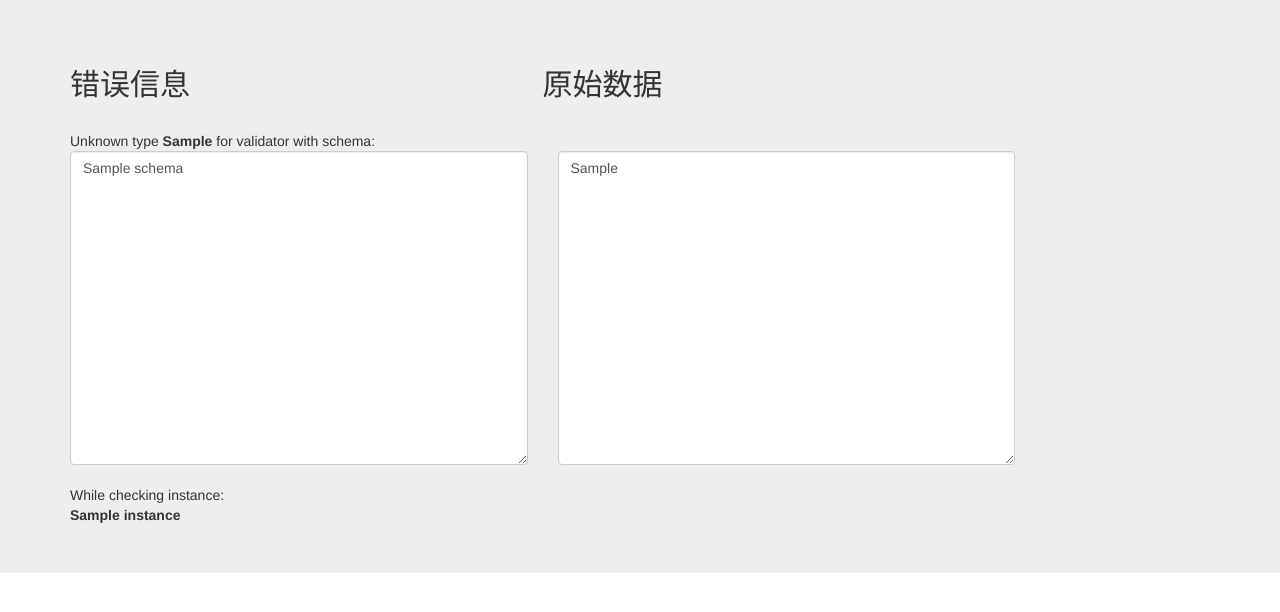
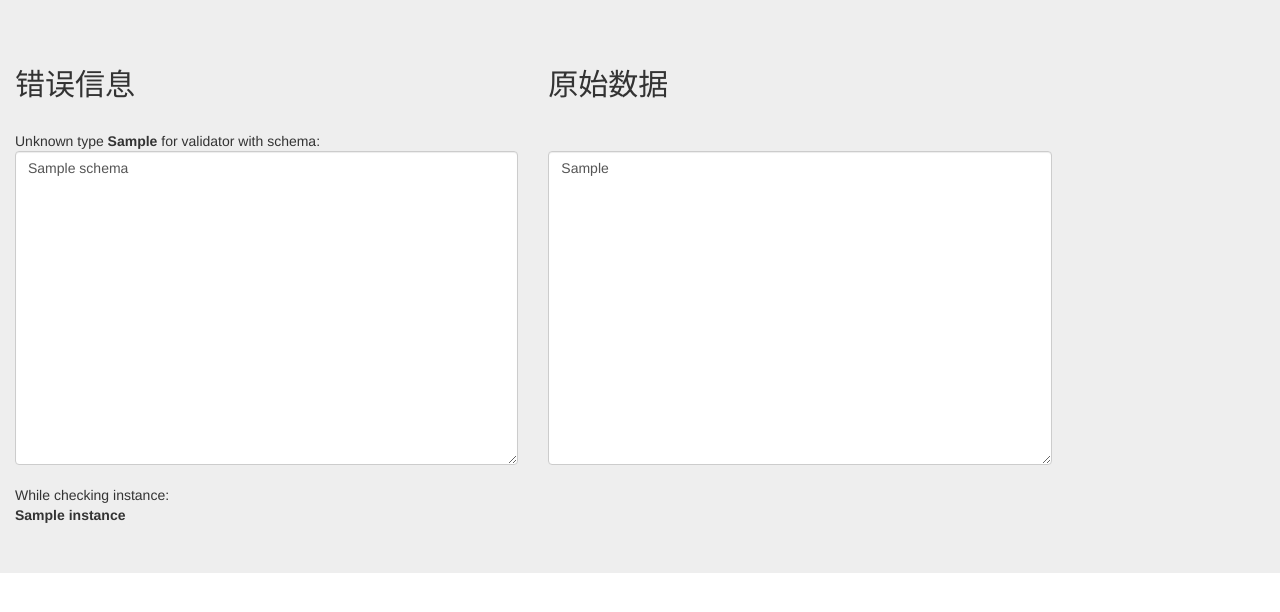
Before and after one commit to xiaolonggezte/schema_show, a Django app: template templates/main/show.html in a window 1280 px wide. Shown: the top 612 px of the page. Run offline with Django 3.2, Linux system fonts and the light colour scheme; the template is opened without the code that fills it: most values are stand-ins (such as "Sample title", 1, 10 or a date in 2020); some libraries are stand-ins or nearby versions.

Commit message:
alter encode for production
Change-Id: I71cad91de81075e491674d93925bfbeb1d45b598

```diff
--- a/templates/main/show.html
+++ b/templates/main/show.html
@@ -14,14 +14,11 @@
 
     <!-- Bootstrap core CSS -->
     <link href="{% static 'bootstrap/css/bootstrap.min.css' %}" rel="stylesheet">
-    <style>
-        {% block style %}{% endblock %}
-    </style>
   </head>
 
   <body>
   <div class="jumbotron">
-    <div class="container">
+    <div class="container-fluid">
         <div class="row">
             <div class="col-md-5">
                 {% if error_type == 1 %}
@@ -39,7 +36,7 @@
                     <br/>
                 {% endif %}
             </div>
-            <div>
+            <div class="col-md-5">
                 <h2>原始数据</h2>
             </div>
 
```
